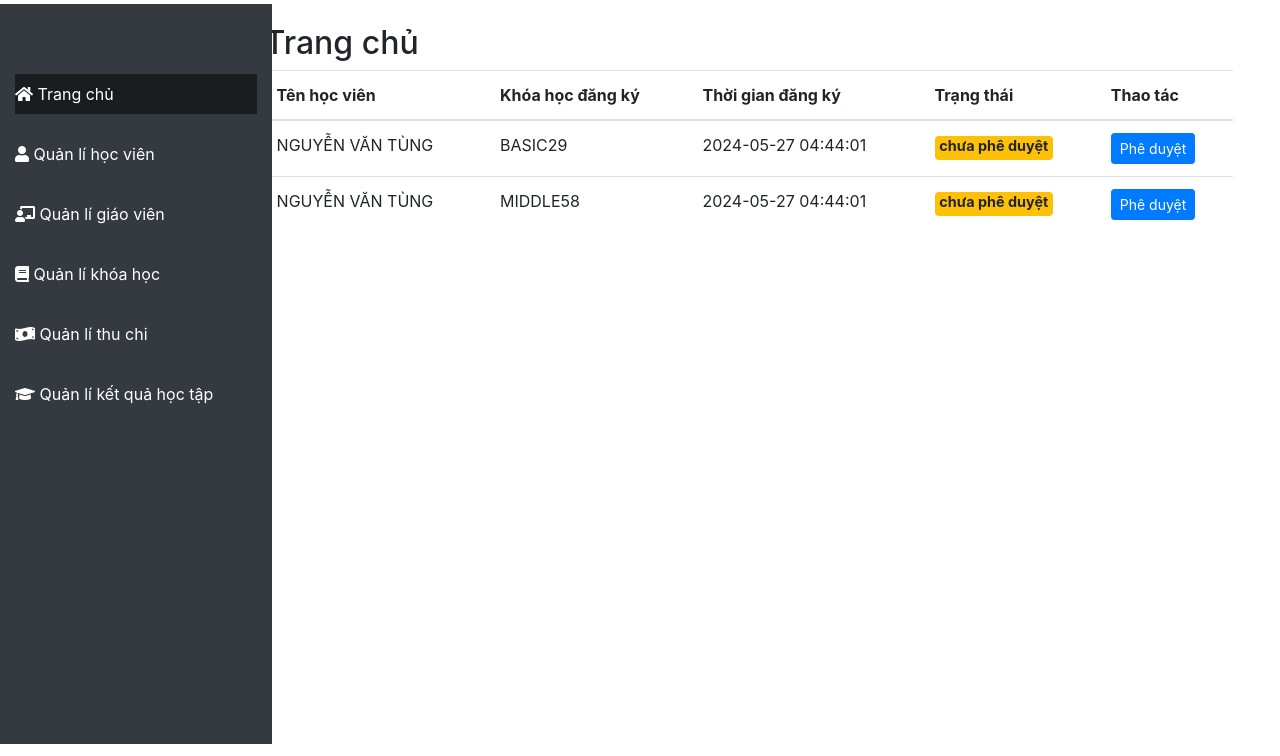
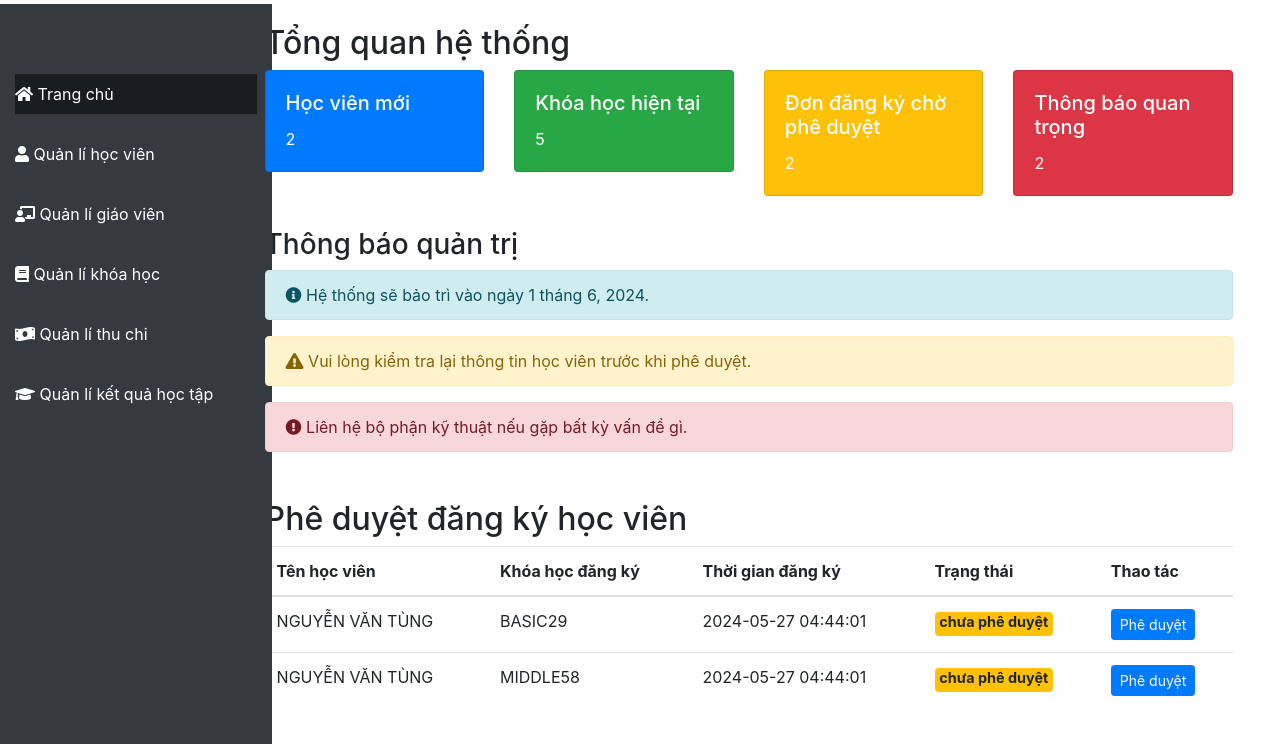
Before and after one commit to NguyenTungSk2004/QuanliTrungTamTA, a PHP site: page /QuanLiTrungTamTA/home in a window 1280 px wide. Shown: the part 56-812 px from the top of the page. Run offline with PHP 8.4, Linux system fonts and the light colour scheme; data comes from the database, SQL or seed files in the repository.

Commit message:
update page home

```diff
--- a/app/Controller/HomeController.php
+++ b/app/Controller/HomeController.php
@@ -13,8 +13,29 @@
         $this->db = new Database($this->config);
     }
     public function index() {
+        // List phiếu đăng ký chờ phê duyệt
         $listWebRegistration = $this->db->table('webregistrations')->get();
+        if(isset($listWebRegistration)){
+            $countWebRegistration = count($listWebRegistration);
+        }else{
+            $countWebRegistration = 0;
+        }
 
+        // List khóa học hiện có và số lượng khóa học
+        $listCourse = $this->db->table('course')->get();
+        if(isset($listCourse)){
+            $countCourse = count($listCourse);
+        }else{
+            $countCourse = 0;
+        }
+
+        // List học viên và số lượng học viên
+        $listStudent = $this->db->table('students')->get();
+        if(isset($listStudent)){
+            $countStudent = count($listStudent);
+        }else{
+            $countStudent = 0;
+        }
         include('./app/View/Home/home.php');
     }
 }
--- a/app/View/Home/home.php
+++ b/app/View/Home/home.php
@@ -15,8 +15,68 @@
 <!-- Main Content Section -->
 <div class="main-content">
     <div class="container mt-5">
-    <h2>Trang chủ</h2>
-    <div class="table-reponesive">
+        <!-- Thống kê nhanh -->
+        <section class="statistics mb-3">
+            <h2>Tổng quan hệ thống</h2>
+            <div class="row">
+                <div class="col-md-3">
+                    <div class="card text-white bg-primary mb-3">
+                        <div class="card-body">
+                            <h5 class="card-title">Học viên mới</h5>
+                            <p class="card-text">
+                              <?php echo $countStudent?>
+                            </p>
+                        </div>
+                    </div>
+                </div>
+                <div class="col-md-3">
+                    <div class="card text-white bg-success mb-3">
+                        <div class="card-body">
+                            <h5 class="card-title">Khóa học hiện tại</h5>
+                            <p class="card-text">
+                              <?php echo $countCourse?>
+                            </p>
+                        </div>
+                    </div>
+                </div>
+                <div class="col-md-3">
+                    <div class="card text-white bg-warning mb-3">
+                        <div class="card-body">
+                            <h5 class="card-title">Đơn đăng ký chờ phê duyệt</h5>
+                            <p class="card-text">
+                              <?php echo $countWebRegistration?>
+                            </p>
+                        </div>
+                    </div>
+                </div>
+                <div class="col-md-3">
+                    <div class="card text-white bg-danger mb-3">
+                        <div class="card-body">
+                            <h5 class="card-title">Thông báo quan trọng</h5>
+                            <p class="card-text">2</p>
+                        </div>
+                    </div>
+                </div>
+            </div>
+        </section>
+
+        <!-- Thông báo quản trị -->
+        <section class="admin-announcements mb-5">
+            <h3>Thông báo quản trị</h3>
+            <div class="alert alert-info" role="alert">
+                <i class="fas fa-info-circle"></i> Hệ thống sẽ bảo trì vào ngày 1 tháng 6, 2024.
+            </div>
+            <div class="alert alert-warning" role="alert">
+                <i class="fas fa-exclamation-triangle"></i> Vui lòng kiểm tra lại thông tin học viên trước khi phê duyệt.
+            </div>
+            <div class="alert alert-danger" role="alert">
+                <i class="fas fa-exclamation-circle"></i> Liên hệ bộ phận kỹ thuật nếu gặp bất kỳ vấn đề gì.
+            </div>
+        </section>
+
+        <!-- Bảng Thông tin đăng ký -->
+        <h2>Phê duyệt đăng ký học viên</h2>
+        <div class="table-responsive">
             <table class="table">
                 <thead>
                     <tr>
@@ -28,9 +88,8 @@
                     </tr>
                 </thead>
                 <tbody>
-          <?php foreach($listWebRegistration as $registration):?>
-
-            <form action="/QuanLiTrungTamTA/student/addStudent" method="POST" id="pheduyetForm">
+                    <?php foreach($listWebRegistration as $registration): ?>
+                        <form action="/QuanLiTrungTamTA/student/addStudent" method="POST" id="formPheDuyet<?php echo $registration['schedule_id']?>">
                             <input type="hidden" name="name" value="<?php echo $registration['name']?>">
                             <input type="hidden" name="address" value="<?php echo $registration['address']?>">
                             <input type="hidden" name="email" value="<?php echo $registration['email']?>">
@@ -39,33 +98,39 @@
                             <input type="hidden" name="time" value="<?php echo $registration['time']?>">
                         </form>
                         <tr>
-            <td scope="row">
-              <?php echo $registration['name']?>
-            </td>
-            <td>
-              <?php echo $registration['schedule_id']?>
-            </td>
-            <td>
-              <?php echo $registration['time']?>
-            </td>
+                            <td scope="row"><?php echo $registration['name']?></td>
+                            <td><?php echo $registration['schedule_id']?></td>
+                            <td><?php echo $registration['time']?></td>
                             <td>
                                 <div class="badge bg-warning" style="height: 1.5rem;">
                                     <span style="font-size:1.2em;">chưa phê duyệt</span>
                                 </div>
                             </td>
                             <td>
-              <button class="btn btn-primary btn-sm" onclick="document.getElementById('pheduyetForm').submit();">Phê duyệt</button>
+                               <button class="btn btn-primary btn-sm" onclick="buttonPheduyetClicked('<?php echo $registration['schedule_id']?>');">Phê duyệt</button>
                             </td>
                         </tr>
-          <?php endforeach;?>
+                    <?php endforeach; ?>
                 </tbody>
             </table>
         </div>
     </div>
 </div>
+
+
+
 <!-- Bootstrap JS and jQuery -->
 <script src="https://ajax.googleapis.com/ajax/libs/jquery/3.5.1/jquery.min.js"></script>
 <script src="https://cdnjs.cloudflare.com/ajax/libs/popper.js/1.16.0/umd/popper.min.js"></script>
 <script src="https://maxcdn.bootstrapcdn.com/bootstrap/4.5.2/js/bootstrap.min.js"></script>
+
+
+<script>
+function buttonPheduyetClicked(id) {
+    const form = document.getElementById('formPheDuyet' + id);
+    form.submit();
+}
+
+</script>
 </body>
 </html>
```
Lines whose indentation alone changed are shown as unchanged.
